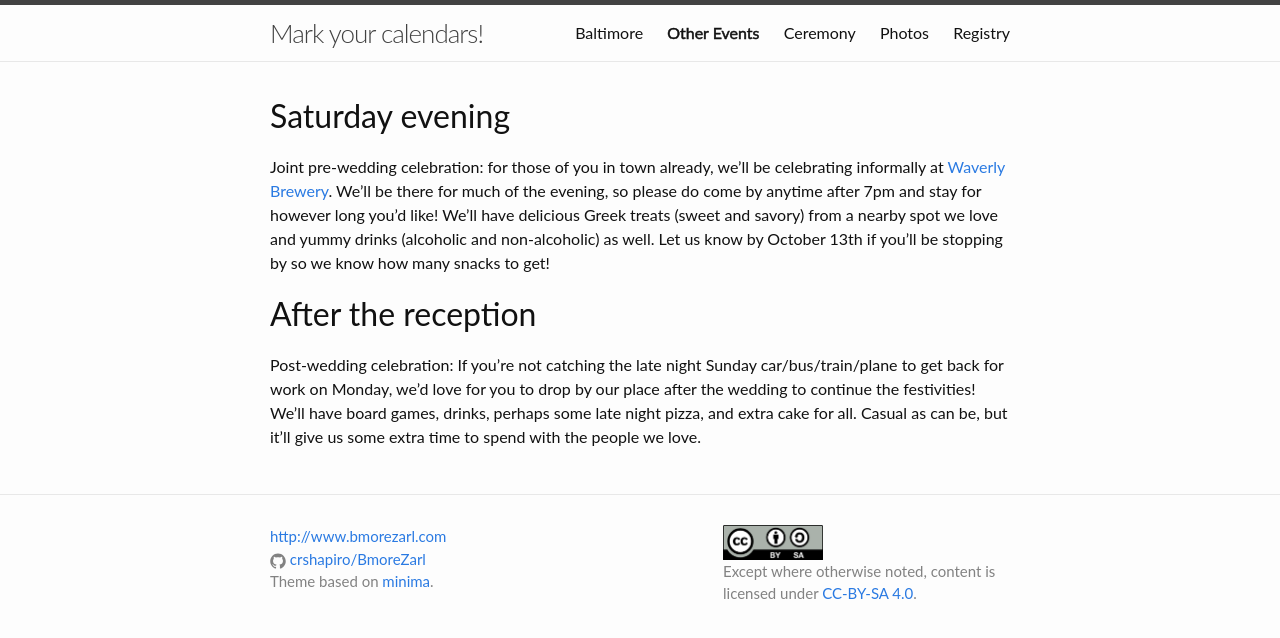
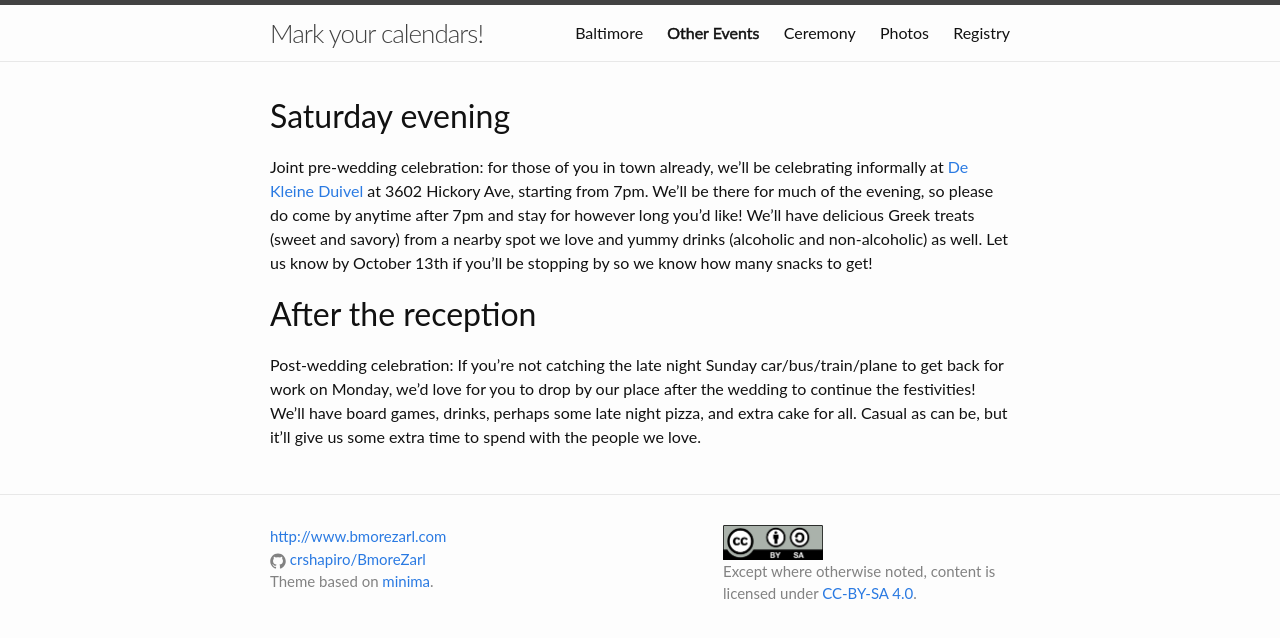
Before and after one commit to crshapiro/BmoreZarl, a Jekyll site: the page built from events.md, in a window 1280 px wide. Shown: the top 638 px of the page. Built offline with Jekyll 4.4.1, drawn with Linux system fonts in a browser that asks for light colours.

Commit message:
Change Saturday event location.

```diff
--- a/events.md
+++ b/events.md
@@ -5,7 +5,7 @@ permalink: /events/
 ---
 
 # Saturday evening
-Joint pre-wedding celebration: for those of you in town already, we’ll be celebrating informally at [Waverly Brewery](https://www.google.com/maps/place/Waverly+Brewing+Company/@39.3314401,-76.6435863,17z/data=!3m1!4b1!4m5!3m4!1s0x89c81b2aab258c91:0x2f79a43c103c16d6!8m2!3d39.3314401!4d-76.6413923). We'll be there for much of the evening, so please do come by anytime after 7pm and stay for however long you’d like! We’ll have delicious Greek treats (sweet and savory) from a nearby spot we love and yummy drinks (alcoholic and non-alcoholic) as well. Let us know by October 13th if you’ll be stopping by so we know how many snacks to get!
+Joint pre-wedding celebration: for those of you in town already, we’ll be celebrating informally at [De Kleine Duivel](https://www.google.com/maps/place/De+Kleine+Duivel/@39.3313023,-76.6340069,15z/data=!4m5!3m4!1s0x0:0x77eb592bddbfe416!8m2!3d39.3313023!4d-76.6340069) at 3602 Hickory Ave, starting from 7pm. We'll be there for much of the evening, so please do come by anytime after 7pm and stay for however long you’d like! We’ll have delicious Greek treats (sweet and savory) from a nearby spot we love and yummy drinks (alcoholic and non-alcoholic) as well. Let us know by October 13th if you’ll be stopping by so we know how many snacks to get!
 
 # After the reception
 Post-wedding celebration: If you’re not catching the late night Sunday car/bus/train/plane to get back for work on Monday, we’d love for you to drop by our place after the wedding to continue the festivities! We’ll have board games, drinks, perhaps some late night pizza, and extra cake for all. Casual as can be, but it’ll give us some extra time to spend with the people we love.
```
